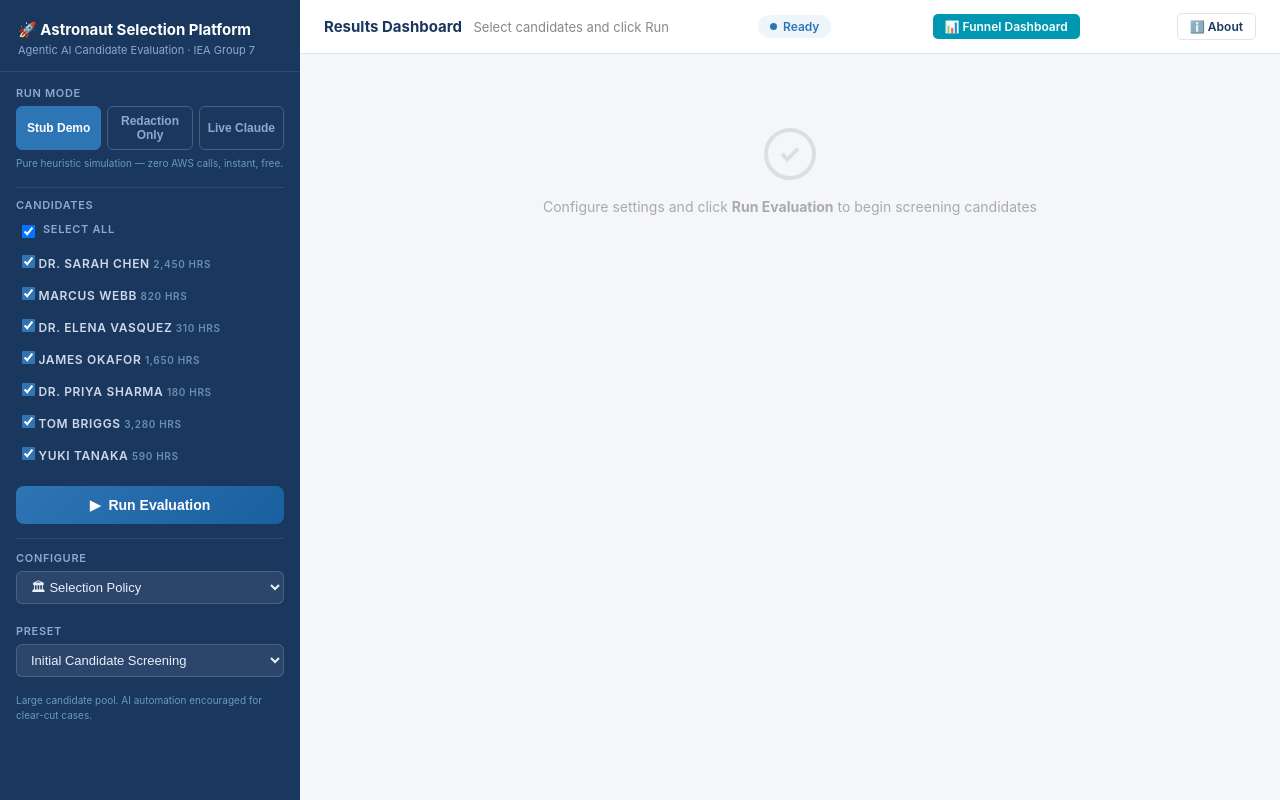
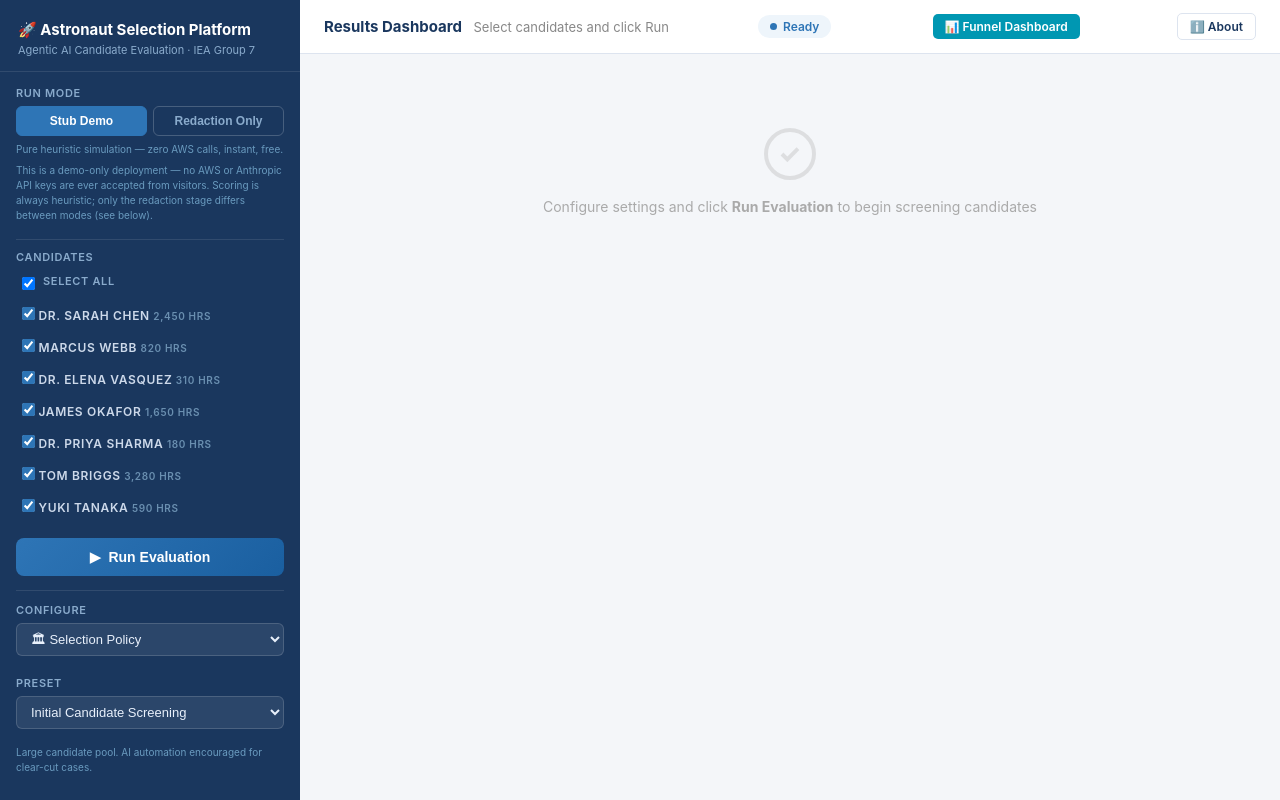
Before and after one commit to sameerkanagala/astronaut-selection-platform, a Flask app: page / in a window 1280 px wide. Run offline with Flask 3, Linux system fonts and the light colour scheme; data that the repository does not hold is empty.

Commit message:
Remove Live Claude mode: no visitor-supplied API keys, demo-only scoring

```diff
--- a/app.py
+++ b/app.py
@@ -2,15 +2,15 @@
 Astronaut Candidate Selection Platform — Flask Web Application
 ================================================================
 Background-thread + polling architecture (no SSE, avoids proxy buffering
-on Railway/Heroku). Three run modes:
+on Railway/Heroku). This is a demo-only deployment — no Anthropic API key
+is ever accepted from a visitor. Two run modes:
 
   Stub Demo       — pure heuristic simulation. No AWS calls of any kind.
   Redaction Only  — real Amazon Bedrock Guardrails redaction (stage 0),
                     then the same free stub heuristics for scoring. No
-                    Claude call, no Anthropic API key needed.
-  Live Claude     — real Bedrock Guardrails redaction, then real Claude
-                    calls via the direct Anthropic API using a
-                    user-supplied API key (unchanged from before).
+                    Claude call, no Anthropic API key needed. Falls back
+                    to a zero-cost simulated redaction on this deployment
+                    (see ALLOW_REAL_REDACTION below).
 
 Applications and results are stored in a real AWS S3 bucket dedicated to
 this project (data_loader.py), with a local applications/results folder
@@ -41,21 +41,13 @@ app = Flask(__name__)
 
 REGION = os.environ.get("AWS_REGION", "us-east-1")
 
-# Set ALLOW_LIVE_MODE=false on a public deployment to hide Live Claude mode
-# from the UI and reject it server-side, so visitors are never invited to
-# paste their own Anthropic API key into an unfamiliar public site. Stub
-# Demo and Redaction Only are unaffected — neither needs a visitor-supplied
-# key. Leave unset (default: enabled) for local/private use.
-LIVE_MODE_ENABLED = os.environ.get("ALLOW_LIVE_MODE", "true").strip().lower() != "false"
-
 # Set ALLOW_REAL_REDACTION=false on a public deployment to make Redaction
-# Only (and Live Claude's redaction stage) fall back to StubPIIRedactor — a
-# local regex-based stand-in with zero AWS calls and zero cost — instead of
-# a real Amazon Bedrock Guardrails call. Redaction Only has no password
-# gate on this project, so without this flag any visitor could trigger
-# real, billed AWS usage just by clicking a button. Defaults to enabled
-# (unset = "true") so local/private use is unaffected. Stub Demo never
-# touches this either way.
+# Only fall back to StubPIIRedactor — a local regex-based stand-in with
+# zero AWS calls and zero cost — instead of a real Amazon Bedrock
+# Guardrails call. Redaction Only has no password gate on this project, so
+# without this flag any visitor could trigger real, billed AWS usage just
+# by clicking a button. Defaults to enabled (unset = "true") so
+# local/private use is unaffected. Stub Demo never touches this either way.
 REAL_REDACTION_ENABLED = os.environ.get("ALLOW_REAL_REDACTION", "true").strip().lower() != "false"
 
 # ── In-memory job store ───────────────────────────────────────────────────────
@@ -152,9 +144,9 @@ def decision_to_dict(decision) -> dict:
              "timestamp": s.timestamp, "metadata": s.metadata}
             for s in decision.audit_trail
         ],
-        # Only populated in Redaction Only / Live Claude modes (Stub Demo
-        # never touches Bedrock, so this is None there — templates/index.html's
-        # Redaction tab checks for that and explains why).
+        # Only populated in Redaction Only mode (Stub Demo never touches
+        # Bedrock, so this is None there — templates/index.html's Redaction
+        # tab checks for that and explains why).
         "redaction": {
             "engine": getattr(rr, "engine", "bedrock"),
             "entity_counts": rr.entity_counts(),
@@ -209,53 +201,20 @@ def _build_redactor():
     return PIIRedactor(guardrail_id=guardrail_id, guardrail_version=guardrail_version, region=REGION)
 
 
-def _build_live_orchestrator(api_key: str, model: str):
-    """Constructed lazily, only when a "live" job actually runs — Stub Demo
-    and Redaction Only must work without an Anthropic API key configured."""
-    from anthropic import Anthropic
-    from scholarship_eval.orchestrator import Orchestrator
-
-    client = Anthropic(api_key=api_key)
-    redactor = _build_redactor()
-    return Orchestrator(client=client, model=model, redactor=redactor, verbose=False)
-
-
 def _build_redaction_only_orchestrator():
-    """Constructed lazily, same reasoning as _build_live_orchestrator. Only
-    needs GUARDRAIL_ID/GUARDRAIL_VERSION/AWS credentials when real redaction
-    is enabled — no Anthropic API key, since this mode never calls Claude."""
+    """Constructed lazily, only when a job actually runs. Only needs
+    GUARDRAIL_ID/GUARDRAIL_VERSION/AWS credentials when real redaction is
+    enabled — no Anthropic API key, since this mode never calls Claude."""
     from redaction_only_orchestrator import RedactionOnlyOrchestrator
 
     redactor = _build_redactor()
     return RedactionOnlyOrchestrator(redactor=redactor, verbose=False)
 
 
-def _run_job(job_id: str, mode: str, api_key: str, model: str, selected: list, policy):
+def _run_job(job_id: str, mode: str, selected: list, policy):
     decision_dicts = []
     try:
-        if mode == "live":
-            if not api_key:
-                _push(job_id, "error", message="Anthropic API key required for Live Claude mode.")
-                with _jobs_lock:
-                    if job_id in _jobs:
-                        _jobs[job_id]["status"] = "error"
-                return
-            try:
-                orchestrator = _build_live_orchestrator(api_key, model)
-                orchestrator.policy = policy
-                orchestrator.scoring_agent.high_threshold = policy.confidence_high
-                orchestrator.scoring_agent.low_threshold = policy.confidence_low
-            except KeyError as missing:
-                _push(job_id, "error",
-                      message=f"Live mode is missing required server configuration: {missing}. "
-                              f"GUARDRAIL_ID / GUARDRAIL_VERSION / AWS credentials must be set as "
-                              f"environment variables on this service (redaction runs on the server's "
-                              f"AWS credentials, separately from your Anthropic API key).")
-                with _jobs_lock:
-                    if job_id in _jobs:
-                        _jobs[job_id]["status"] = "error"
-                return
-        elif mode == "redaction_only":
+        if mode == "redaction_only":
             try:
                 orchestrator = _build_redaction_only_orchestrator()
                 orchestrator.policy = policy
@@ -361,12 +320,10 @@ def get_presets():
 
 @app.route("/api/config")
 def get_config():
-    """Frontend feature flags: whether Live Claude mode (visitor-supplied
-    Anthropic API key) is exposed, and whether Redaction Only actually
-    calls real Amazon Bedrock Guardrails or falls back to the zero-cost
-    StubPIIRedactor on this deployment."""
+    """Frontend feature flag: whether Redaction Only actually calls real
+    Amazon Bedrock Guardrails or falls back to the zero-cost StubPIIRedactor
+    on this deployment."""
     return jsonify({
-        "live_mode_enabled": LIVE_MODE_ENABLED,
         "real_redaction_enabled": REAL_REDACTION_ENABLED,
     })
 
@@ -376,14 +333,7 @@ def evaluate():
     """Start a background evaluation job. Returns {job_id} immediately."""
     body    = request.json or {}
     mode    = body.get("mode", "stub")
-    api_key = body.get("api_key", "").strip()
-    model   = body.get("model", "claude-haiku-4-5-20251001")
     app_ids = body.get("app_ids", None)  # None = all applications
-
-    if mode == "live" and not LIVE_MODE_ENABLED:
-        return jsonify({"error": "Live Claude mode is disabled on this deployment. "
-                                  "Run the app locally with your own Anthropic API key "
-                                  "to use it."}), 403
 
     # Build policy
     policy_data = body.get("policy", {})
@@ -407,7 +357,7 @@ def evaluate():
     job_id = _new_job()
     t = threading.Thread(
         target=_run_job,
-        args=(job_id, mode, api_key, model, selected, policy),
+        args=(job_id, mode, selected, policy),
         daemon=True,
     )
     t.start()
--- a/create_pii_guardrail.py
+++ b/create_pii_guardrail.py
@@ -1,7 +1,7 @@
 """
 One-time setup: creates the dedicated Bedrock Guardrail used by PIIRedactor
-to de-identify astronaut candidates before Redaction Only / Live Claude
-modes reach the scoring stage. Independent of any guardrail created for
+to de-identify astronaut candidates before Redaction Only mode reaches the
+scoring stage. Independent of any guardrail created for
 sibling projects (bedrock_poc, mcp-scholarship-eval-platform) — this one
 belongs only to astronaut-selection-platform.
 
--- a/static/about.html
+++ b/static/about.html
@@ -282,7 +282,7 @@ footer a { color: #5baee8; text-decoration: none; }
       <div class="step-num" style="background:#2e75b6"><div class="num">2</div>Scoring</div>
       <div class="step-body">
         <div class="step-name">Scoring Agent</div>
-        <div class="step-desc">Receives the Evidence object and applies a 100-point rubric (0–25 per dimension). Produces an AI recommendation, a confidence score (0.0–1.0), and a reasoning string. In live mode this is a real LLM call. In stub mode it uses a deterministic formula — demos run without any API key.</div>
+        <div class="step-desc">Receives the Evidence object and applies a 100-point rubric (0–25 per dimension). Produces an AI recommendation, a confidence score (0.0–1.0), and a reasoning string. This public demo always uses a deterministic heuristic formula — no LLM call, no API key, ever.</div>
       </div>
     </div>
     <div class="pipeline-step">
@@ -494,9 +494,9 @@ footer a { color: #5baee8; text-decoration: none; }
     <div class="ctrl">
       <div class="ctrl-label">
         <h4>Mode</h4>
-        <div class="ctrl-range">Stub / Redaction Only / Live</div>
+        <div class="ctrl-range">Stub Demo / Redaction Only</div>
       </div>
-      <div class="ctrl-desc">Stub: deterministic agents, no AWS or API calls, fast and reproducible. Redaction Only: a genuine Amazon Bedrock Guardrails call de-identifies each candidate, but scoring still uses the free heuristic — no model cost. Live: real Bedrock Guardrails redaction, then a real Claude call for scoring. Architecture identical across all three — only what actually gets called changes.</div>
+      <div class="ctrl-desc">Stub Demo: deterministic agents, no AWS calls, fast and reproducible. Redaction Only: a genuine Amazon Bedrock Guardrails call de-identifies each candidate, but scoring still uses the same free heuristic — no model cost. Scoring is always heuristic in this demo; only the redaction stage differs between modes.</div>
     </div>
   </div>
 </section>
--- a/templates/index.html
+++ b/templates/index.html
@@ -370,40 +370,15 @@
         <div class="toggle-row">
           <button class="toggle-btn active" id="btn-stub"      onclick="setMode('stub')">Stub Demo</button>
           <button class="toggle-btn"        id="btn-redaction" onclick="setMode('redaction_only')">Redaction Only</button>
-          <button class="toggle-btn"        id="btn-live"      onclick="setMode('live')">Live Claude</button>
         </div>
         <small id="mode-desc" style="font-size:10px;color:#6a9bbf;line-height:1.5;display:block;margin-top:6px">
           Pure heuristic simulation — zero AWS calls, instant, free.
         </small>
-      </div>
-      <!-- Shown instead of the Run Mode toggle when both Live Claude and real
-           Bedrock redaction are disabled (ALLOW_LIVE_MODE=false and
-           ALLOW_REAL_REDACTION=false) — on a public deployment there's no
-           meaningful choice left between "no redaction" and "redaction demo",
-           so every visitor just gets the fuller (simulated) experience. -->
-      <div class="field hidden" id="mode-locked-note">
-        <label>Demo Mode</label>
-        <small style="font-size:10px;color:#6a9bbf;line-height:1.5;display:block">
-          This public demo runs heuristic scoring plus a simulated PII-redaction
-          pass (local pattern matching) on every candidate — no AWS or
-          Anthropic API keys are ever used here.
+        <small style="font-size:10px;color:#6a9bbf;line-height:1.5;display:block;margin-top:6px">
+          This is a demo-only deployment — no AWS or Anthropic API keys are ever
+          accepted from visitors. Scoring is always heuristic; only the redaction
+          stage differs between modes (see below).
         </small>
-      </div>
-      <div class="field hidden" id="apikey-field">
-        <label>Anthropic API Key</label>
-        <input type="password" id="api-key" placeholder="sk-ant-api03-…">
-        <small style="font-size:10px;color:#6a9bbf;line-height:1.5;display:block;margin-top:6px">
-          Only this key is sent to Anthropic directly. PII redaction (stage 0) runs separately,
-          on this server's own AWS credentials via Amazon Bedrock Guardrails.
-        </small>
-      </div>
-      <div class="field hidden" id="model-field">
-        <label>Model</label>
-        <select id="model-select">
-          <option value="claude-haiku-4-5-20251001">Claude Haiku 4.5 (fastest)</option>
-          <option value="claude-sonnet-4-6">Claude Sonnet 4.6 (balanced)</option>
-          <option value="claude-opus-4-6">Claude Opus 4.6 (most capable)</option>
-        </select>
       </div>
 
       <!-- ── Always visible: Candidates + Run (moved above settings so it's
@@ -714,32 +689,6 @@ document.addEventListener('DOMContentLoaded', () => {
     if (!cfg.real_redaction_enabled) {
       realRedactionEnabled = false;
       MODE_DESCRIPTIONS.redaction_only = 'Simulated redaction — local pattern matching (no AWS Bedrock call, zero cost) demonstrates the same before/after masking in the Redaction tab. Scoring still uses the free heuristic logic.';
-    }
-
-    const bothDisabled = !cfg.live_mode_enabled && !cfg.real_redaction_enabled;
-
-    if (bothDisabled) {
-      // No real AWS or Anthropic calls are ever possible on this deployment,
-      // so Stub Demo vs Redaction Only is no longer a meaningful choice —
-      // collapse to a single always-on (simulated) redaction demo instead of
-      // showing a 3-way toggle where two options behave identically.
-      const modeField = document.getElementById('run-mode-field');
-      if (modeField) modeField.classList.add('hidden');
-      const lockedNote = document.getElementById('mode-locked-note');
-      if (lockedNote) lockedNote.classList.remove('hidden');
-      setMode('redaction_only');
-      return;
-    }
-
-    if (!cfg.live_mode_enabled) {
-      const liveBtn = document.getElementById('btn-live');
-      if (liveBtn) {
-        liveBtn.classList.add('hidden');
-        liveBtn.title = 'Live Claude mode is disabled on this public deployment.';
-      }
-      if (mode === 'live') setMode('stub');
-    }
-    if (!cfg.real_redaction_enabled) {
       const redactionBtn = document.getElementById('btn-redaction');
       if (redactionBtn) redactionBtn.title = 'This deployment simulates redaction locally instead of calling real AWS Bedrock Guardrails, to avoid per-visitor AWS cost.';
       if (mode === 'redaction_only') setMode('redaction_only'); // refresh the description text
@@ -786,16 +735,12 @@ function updateQuantWeight(val) {
 const MODE_DESCRIPTIONS = {
   stub: 'Pure heuristic simulation — zero AWS calls, instant, free.',
   redaction_only: 'Real Amazon Bedrock Guardrails redaction (genuine AWS call, provable in the Redaction tab) — scoring still uses the free heuristic logic. No Claude call, no model cost.',
-  live: 'Real Bedrock Guardrails redaction, then real Claude scoring via your Anthropic API key.',
 };
 
 function setMode(m) {
   mode = m;
   document.getElementById('btn-stub').classList.toggle('active', m === 'stub');
   document.getElementById('btn-redaction').classList.toggle('active', m === 'redaction_only');
-  document.getElementById('btn-live').classList.toggle('active', m === 'live');
-  document.getElementById('apikey-field').classList.toggle('hidden', m !== 'live');
-  document.getElementById('model-field').classList.toggle('hidden', m !== 'live');
   const desc = document.getElementById('mode-desc');
   if (desc) desc.textContent = MODE_DESCRIPTIONS[m] || '';
 }
@@ -893,9 +838,6 @@ let _pollInterval = null;
 function runEvaluation() {
   const ids = getSelectedIds();
   if (!ids.length) { alert('Please select at least one candidate.'); return; }
-  if (mode === 'live' && !document.getElementById('api-key').value.trim()) {
-    alert('Please enter your Anthropic API key for live mode.'); return;
-  }
 
   decisions = [];
   resetUI(ids.length);
@@ -903,8 +845,6 @@ function runEvaluation() {
 
   const payload = {
     mode,
-    api_key: document.getElementById('api-key').value.trim(),
-    model:   document.getElementById('model-select').value,
     app_ids: ids,
     policy:  getPolicy(),
   };
```
Also changed, not shown: CLAUDE.md (+18 -26 lines), templates/dashboard.html (+5 -9 lines), README.md.
